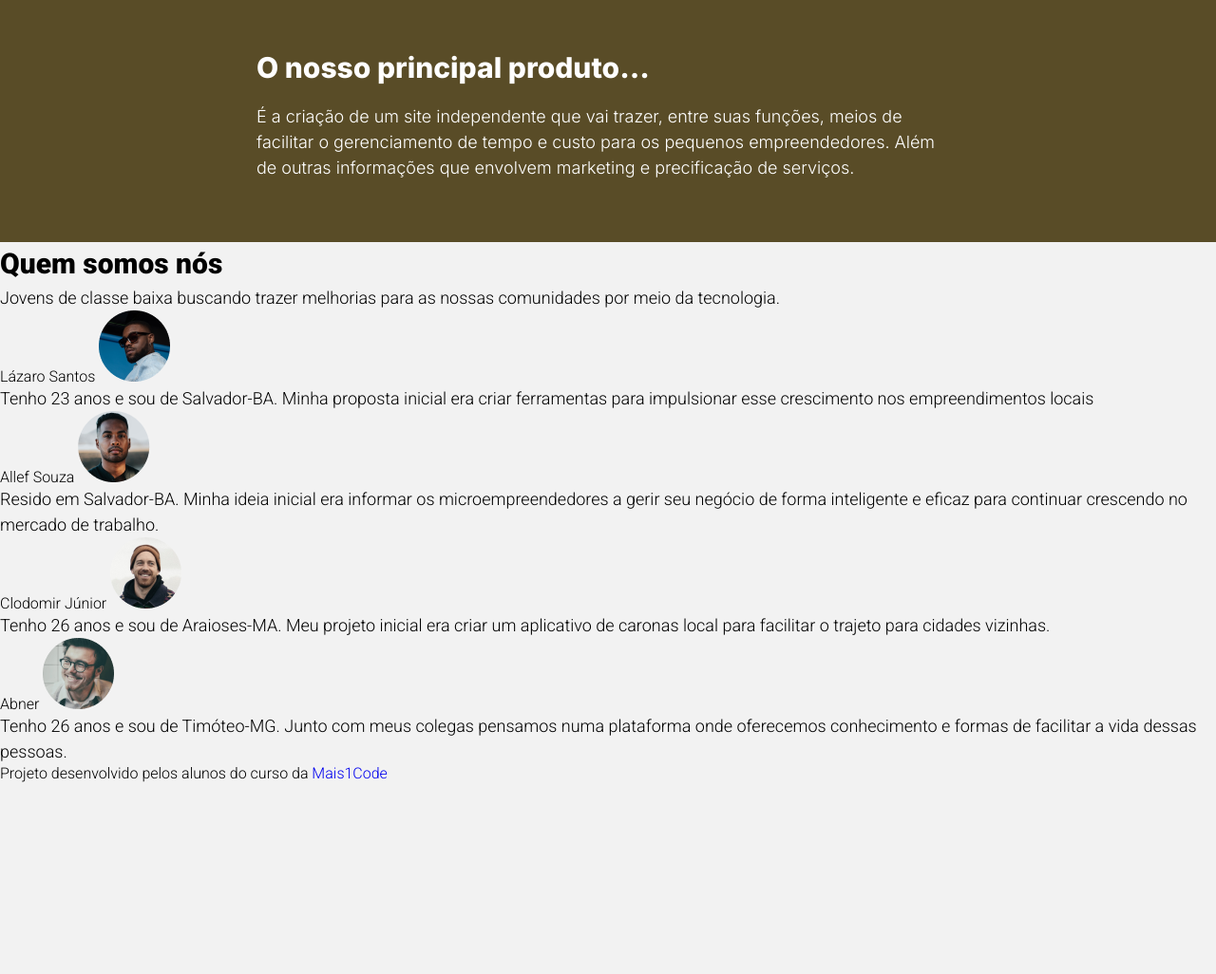
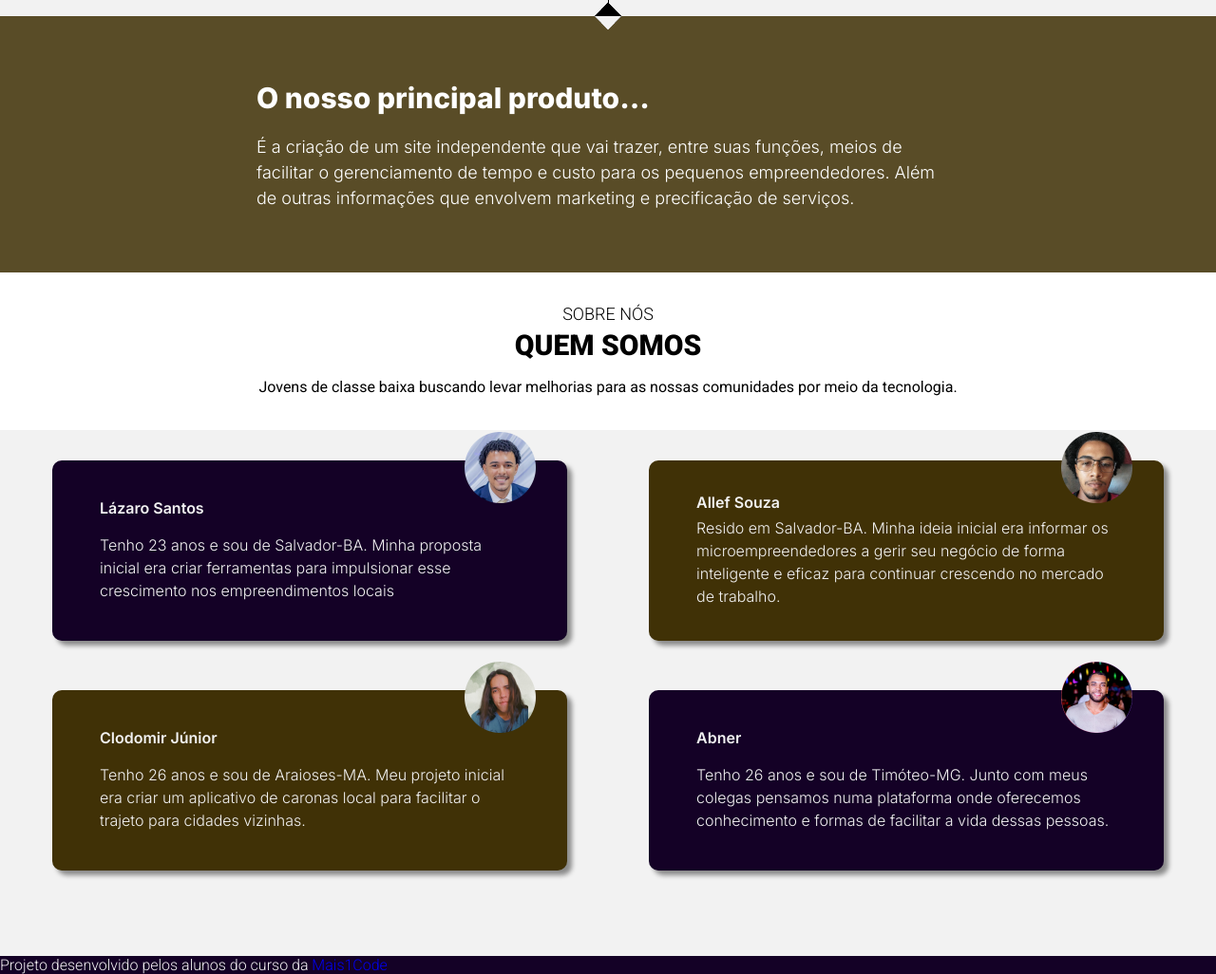
Before and after one commit to jrfurt/landingpage-informei, a plain HTML site: page index.html in a window 1280 px wide. Shown: the part 2535-3561 px from the top of the page at 95% size. Before the commit the page ends 3359 px from the top, so only its background shows below. Drawn offline with Linux system fonts and the light colour scheme.

Commit message:
estilizando section sobre nos

```diff
--- a/css/style.css
+++ b/css/style.css
@@ -117,6 +117,15 @@
     line-height: 1.5;
 }
 
+.main .box-section-header {
+    background-color: #FFF;
+    height: 166px;
+
+    display: flex;
+    justify-content: center;
+    align-items: center;
+}
+
 .main .container-objetivo {
     height: 500px;
     background-color: #F2E6CE;
@@ -143,27 +152,19 @@
     font-family: 'Inter', sans-serif;
 }
 
-.main .container-produto .box-produto-header {
-    background-color: #FFF;
-    height: 166px;
 
-    display: flex;
-    justify-content: center;
-    align-items: center;
-}
-
-.main .container-produto .box-produto-header div {
+.main .box-section-header div {
     width: 1140px;
     margin: auto;
     text-align: center;
 }
 
-.main .container-produto .box-produto-header div h2 {
+.main .box-section-header div h2 {
     text-transform: uppercase;
     margin-bottom: 0.625rem;
 }
 
-.main .container-produto .box-produto-header div p {
+.main .box-section-header div p {
     font-size: 16px;
     font-weight: 400;
 }
@@ -173,8 +174,7 @@
     flex-direction: column;
 
     width: 1140px;
-    margin: auto;
-    margin-top: 2rem;
+    margin: 2rem auto 2rem auto;
 
     position: relative;
 }
@@ -194,12 +194,29 @@
 
 .linha-vertical {
     width: 1px;
-    height: 1050px;
+    height: 1084px;
     background-color: black;
 
     position: absolute;
     top: -2rem;
     left: 50%;
+}
+
+.quadrado-2 {
+    width: 20px;
+    height: 20px;
+    background-color: black;
+
+    /* border: 10px solid #; */
+    border-style: solid;
+    border-width: 10px;
+    border-color: #000 #F2F2F2 #F2F2F2 #000;
+    rotate: 45deg;
+
+    position: absolute;
+    left: 50%;
+    bottom: -42px;
+    translate: -0.625rem;
 }
 
 .main .container-produto .box-produto-conteudo {
@@ -243,3 +260,64 @@
     margin: auto;
     color: #FFF;
 }
+
+.main .container-sobrenos .box-cards {
+    width: 1140px;
+    margin: 2rem auto 5.625rem auto;
+
+    display: grid;
+    grid-template-columns: 1fr 1fr;
+    justify-content: center;
+    align-items: center;
+    column-gap: 5.375rem;
+    row-gap: 3.25rem;
+}
+
+.main .container-sobrenos .card {
+    width: 542px;
+    height: 190px;
+    padding: 2rem 3.125rem;
+
+    background: #140126;
+    color: #F2F2F2;
+    box-shadow: 5px 5px 5px rgba(0, 0, 0, 0.426);
+    border-radius: .625rem;
+
+    display: grid;
+    justify-content: center;
+    align-items: center;
+
+    position: relative;
+}
+
+.main .container-sobrenos .card-amarelo {
+    background-color: #403106;
+}
+
+.main .container-sobrenos .card img {
+    width: 75px;
+    height: 75px;
+
+    position: absolute;
+    top: -30px;
+    left: 80%;
+}
+
+.main .container-sobrenos .card span {
+    font-family: 'Inter', sans-serif;
+    font-size: 1rem;
+    font-weight: 600;
+
+    margin-top: 2rem;
+}
+
+.main .container-sobrenos .card p {
+    font-family: 'Inter', sans-serif;
+    font-size: 1rem;
+    font-weight: 300;
+}
+
+footer {
+    background-color: #140126;
+    color: #F2F2F2;
+}
--- a/index.html
+++ b/index.html
@@ -78,7 +78,7 @@
 
         <section class="container-produto">
 
-            <header class="box-produto-header">
+            <header class="box-section-header">
                 <div>
                     <h4>Nosso produto</h4>
                     <h2>
@@ -135,6 +135,8 @@
                         </p>
                     </div>
                 </div>
+
+                <div class="quadrado-2"></div>
             </div>
 
             <div class="box-produto_texto-principal">
@@ -150,51 +152,56 @@
 
         </section>
 
-        <section>
+        <section class="container-sobrenos">
 
-            <h2>
-                Quem somos nós
-            </h2>
-            <p>
-                Jovens de classe baixa buscando trazer melhorias para as nossas comunidades por meio da tecnologia.
-            </p>
+            <header class="box-section-header">
+                <div>
+                    <h4>Sobre nós</h4>
+                    <h2>
+                        Quem somos
+                    </h2>
+                    <p>
+                        Jovens de classe baixa buscando levar melhorias para as nossas comunidades por meio da tecnologia.
+                    </p>
+                </div>
+            </header>
 
-            <div>
+            <div class="box-cards">
 
-                <div>
+                <div class="card">
                     <header>
                         <span>Lázaro Santos</span>
-                        <img src="/assets/img/lazaro.png" alt="Foto do Lázaro">
+                        <img src="/assets/img/lazaro-p.png" alt="Foto do Lázaro">
                     </header>
                     <p>
                         Tenho 23 anos e sou de Salvador-BA. Minha proposta inicial era criar ferramentas para impulsionar esse crescimento nos empreendimentos locais
                     </p>
                 </div>
 
-                <div>
+                <div class="card card-amarelo">
                     <header>
                         <span>Allef Souza</span>
-                        <img src="/assets/img/allef.png" alt="Foto do Allef">
+                        <img src="/assets/img/allef-p.png" alt="Foto do Allef">
                     </header>
                     <p>
                         Resido em Salvador-BA. Minha ideia  inicial era informar os microempreendedores a gerir seu negócio de forma inteligente e eficaz para continuar crescendo no mercado de trabalho.
                     </p>
                 </div>
 
-                <div>
+                <div class="card card-amarelo">
                     <header>
                         <span>Clodomir Júnior</span>
-                        <img src="/assets/img/junior.png" alt="Foto do Júnior">
+                        <img src="/assets/img/junior-p.png" alt="Foto do Júnior">
                     </header>
                     <p>
                         Tenho 26 anos e sou de Araioses-MA. Meu projeto inicial era criar um aplicativo de caronas local para facilitar o trajeto para cidades vizinhas.
                     </p>
                 </div>
 
-                <div>
+                <div class="card">
                     <header>
                         <span>Abner</span>
-                        <img src="/assets/img/abner.png" alt="Foto do Abner">
+                        <img src="/assets/img/abner-p.png" alt="Foto do Abner">
                     </header>
                     <p>
                         Tenho 26 anos e sou de Timóteo-MG. Junto com meus colegas pensamos numa plataforma onde oferecemos conhecimento e formas de facilitar a vida dessas pessoas.
```
Also changed, not shown: assets/img/Abner.jpeg (added), assets/img/Allef.jpeg (added), assets/img/Junior.jpg (added), assets/img/Lazaro.jpeg (added), assets/img/abner-p.png (added), assets/img/allef-p.png (added), assets/img/junior-p.png (added), assets/img/lazaro-p.png (added).
